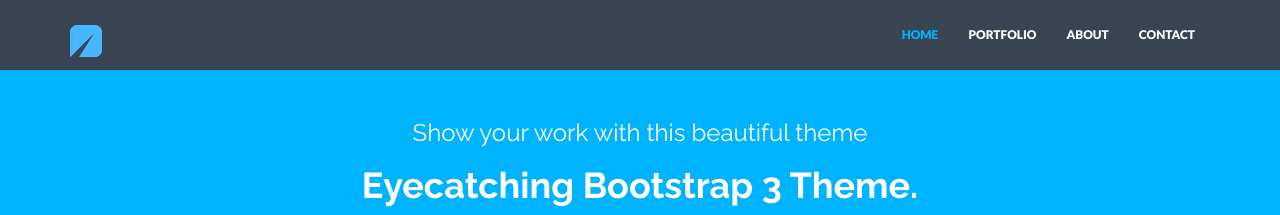
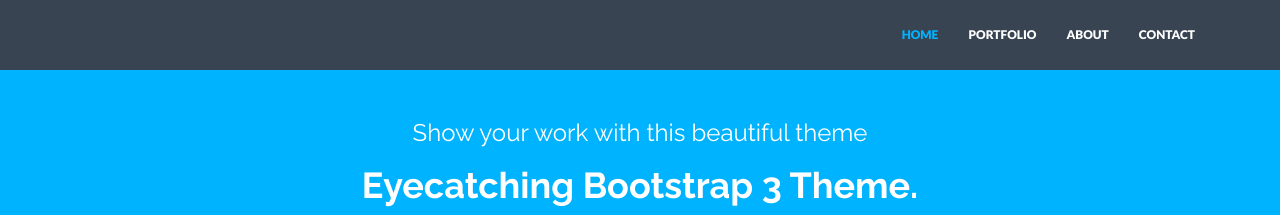
Before and after one commit to bitslit/portfolio, a Jekyll site: the page built from index.html, in a window 1280 px wide. Shown: the top 215 px of the page. Built offline with Jekyll 4.4.1, drawn with Linux system fonts in a browser that asks for light colours; nearby versions of some CDN libraries.

Commit message:
Update nav.html

```diff
--- a/_includes/nav.html
+++ b/_includes/nav.html
@@ -8,9 +8,7 @@
         <span class="icon-bar"></span>
         <span class="icon-bar"></span>
       </button>
-      <a class="navbar-brand" href="{{ "/"  | prepend: site.baseurl }}">
-        <img class="logo" src="/assets/favicon.png" />
-      </a>
+      <a class="navbar-brand" href="{{ "/assets/bitslit.png" | prepend: site.baseurl }}"> </a>
     </div>
     <div class="navbar-collapse collapse navbar-right">
       <ul class="nav navbar-nav">
```
